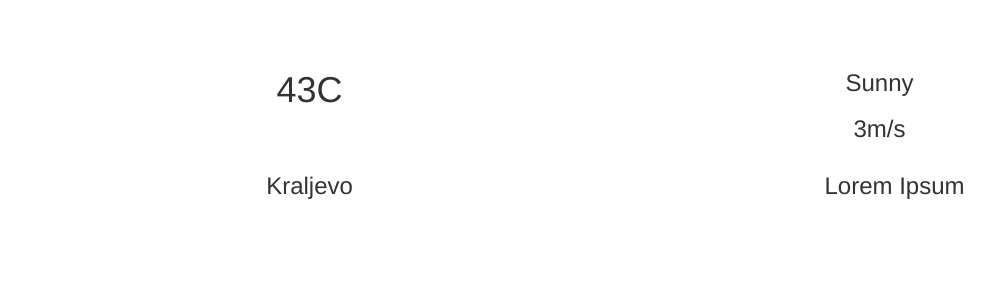
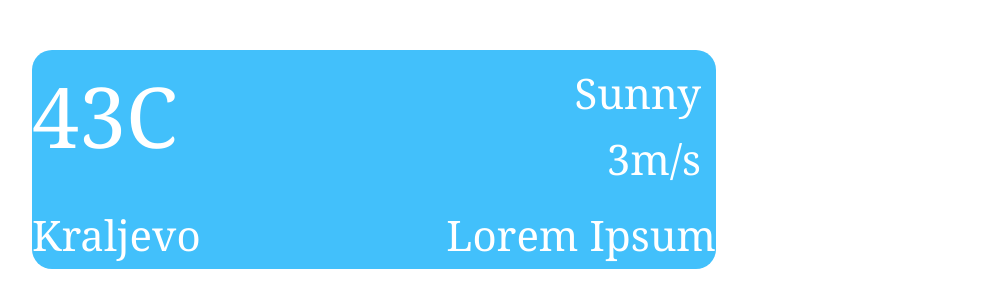
Before and after one commit to eoff93/weather-app, a website: page index.html in a window 1280 px wide. Shown: the whole page, without its empty margins (38-1032 px from the left). Drawn offline with nearby package versions, Linux system fonts and the light colour scheme.

Commit message:
Add basic styling

```diff
--- a/css/main.scss
+++ b/css/main.scss
@@ -1,5 +1,33 @@
 $color1: #42c0fb; //rgba(66, 192, 251, 100)
+$color1-lighten: lighten($color1, 10%);
 $color2: #fde74c; //rgba(253, 231, 76, 100)
 $color3: #9bc53d; //rgba(155, 197, 61, 100)
 $color4: #e55934; //rgba(229, 89, 52, 100)
 $color5: #fa7921; //rgba(250, 121, 33, 100)
+
+@mixin border-radius($radius) {
+  -webkit-border-radius: $radius;
+     -moz-border-radius: $radius;
+      -ms-border-radius: $radius;
+          border-radius: $radius;
+}
+
+body {
+  font-family: Georgia, serif;
+  color: #fff;
+}
+
+h1 {
+  font-size: 6em;
+}
+
+h3 {
+  font-size: 3em;
+}
+
+.app {
+  @include border-radius(20px);
+  background: $color1;
+  width: 60%;
+
+}
--- a/index.html
+++ b/index.html
@@ -22,19 +22,19 @@
         <![endif]-->
     </head>
     <body>
-
-    <main class="container text-center">
+    <div class="container">
+      <main class="app">
         <section class="row">
 
           <section class="temperature col-sm-12 col-md-6">
             <h1>43C</h1>
           </section>
 
-        <section class="more-info row col-sm-12 col-md-6">
-          <div class="weather">
+          <section class="more-info row col-sm-12 col-md-6 ">
+            <div class="weather text-right">
               <h3>Sunny</h3>
             </div>
-          <div class="wind-speed">
+            <div class="wind-speed text-right">
               <h3>3m/s</h3>
             </div>
           </section>
@@ -45,12 +45,12 @@
             <h3>Kraljevo</h3>
           </div>
 
-        <div class="col-sm-12 col-md-6">
+          <div class="col-sm-12 col-md-6 text-right">
             <h3>Lorem Ipsum</h3>
           </div>
         </section>
       </main>
-
+  </div>
 
 
     </div> <!-- /container -->
```
Also changed, not shown: css/main.css. Lines whose indentation alone changed are shown as unchanged.
